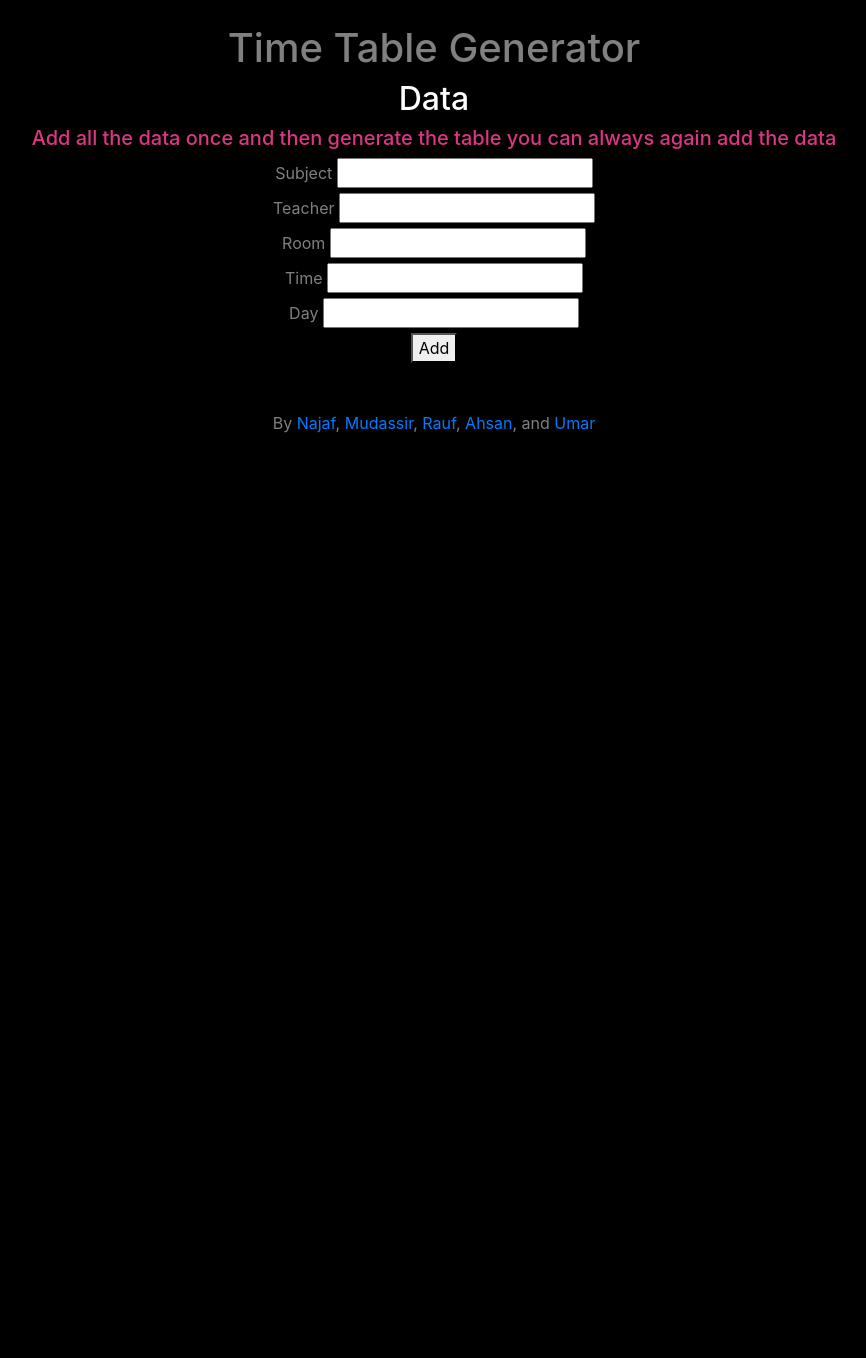
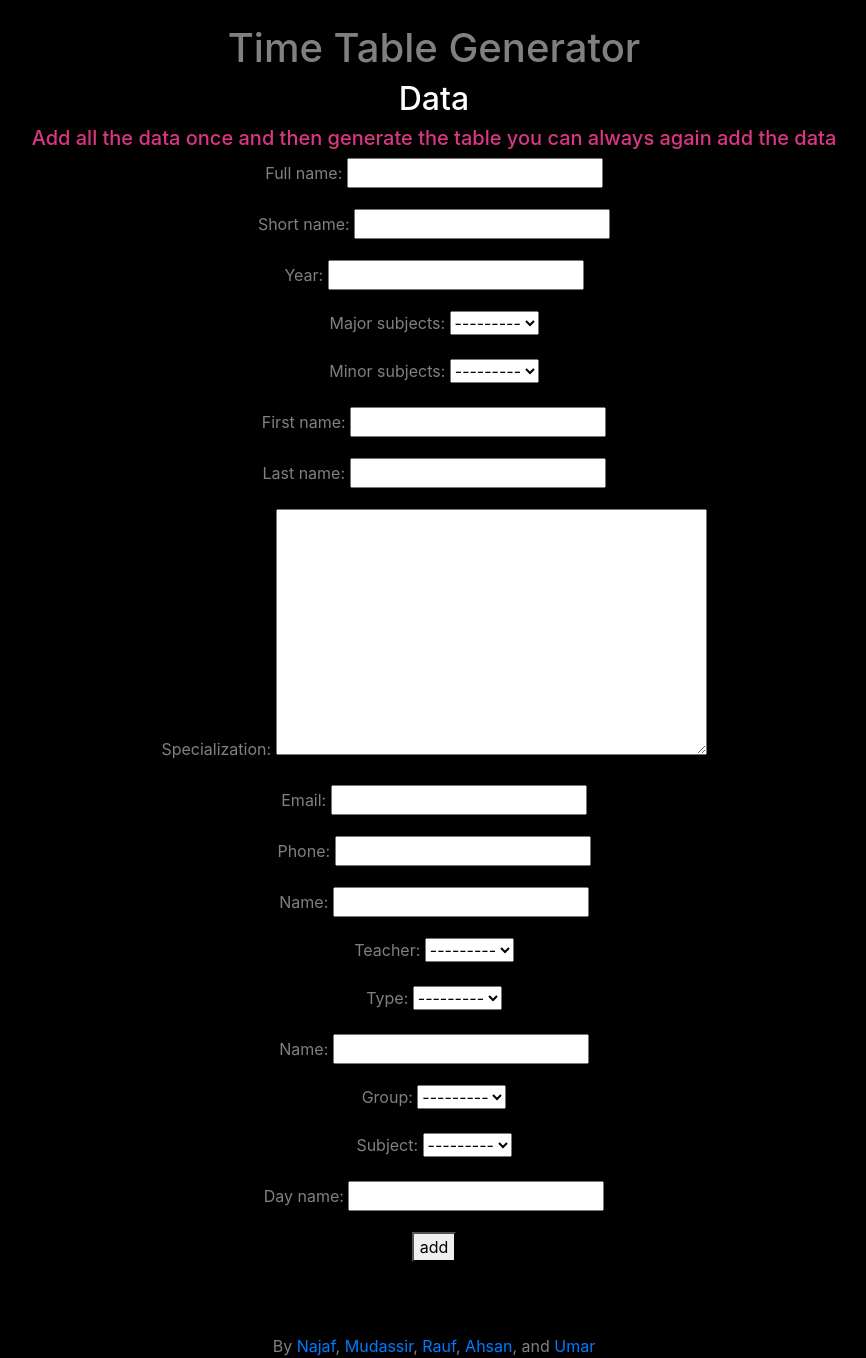
Before and after one commit to Raufjatoi/Time_Table_Generator, a Django app: page /data/ in a window 1280 px wide. Shown: the part 24-1382 px from the top of the page, without its empty margins (206-1072 px from the left). Before the commit the page ends 457 px from the top, so only its background shows below. Run offline with Django 5.2, Linux system fonts and the light colour scheme; a user stored in the database is signed in; data that the repository does not hold is empty; some libraries are stand-ins or nearby versions.

Commit message:
added the vid5 and updated others

```diff
--- a/timetable/table/forms.py
+++ b/timetable/table/forms.py
@@ -1,6 +1,7 @@
 from django import forms
 from django.contrib.auth.models import User
-from .models import Teacher, Subject, SubjectGroup, SubjectGroupMapping, Department, Day
+from .models import Teacher, Subject, SubjectGroup, SubjectGroupMapping, Department, Day , Break
+
 
 class UserRegistrationForm(forms.ModelForm):
     password = forms.CharField(widget=forms.PasswordInput)
@@ -16,29 +17,34 @@ class UserLoginForm(forms.Form):
 class TeacherForm(forms.ModelForm):
     class Meta:
         model = Teacher
-        fields = '__all__'
+        fields = ['first_name', 'last_name', 'specialization', 'email', 'phone']
 
 class SubjectForm(forms.ModelForm):
     class Meta:
         model = Subject
-        fields = '__all__'
+        fields = ['name', 'teacher' , 'type']
 
 class SubjectGroupForm(forms.ModelForm):
     class Meta:
         model = SubjectGroup
-        fields = '__all__'
+        fields = ['name']
 
 class SubjectGroupMappingForm(forms.ModelForm):
     class Meta:
         model = SubjectGroupMapping
-        fields = '__all__'
+        fields = ['group', 'subject']
 
 class DepartmentForm(forms.ModelForm):
     class Meta:
         model = Department
-        fields = '__all__'
+        fields = ['full_name', 'short_name', 'year', 'major_subjects', 'minor_subjects']
 
 class DayForm(forms.ModelForm):
     class Meta:
         model = Day
-        fields = '__all__'
+        fields = ['day_name']
+
+class BreakForm(forms.ModelForm):
+    class Meta:
+        model = Break
+        fields = ['start_time', 'end_time']
--- a/timetable/table/templates/data.html
+++ b/timetable/table/templates/data.html
@@ -6,25 +6,12 @@
 
 <h5> Add all the data once and then generate the table you can always again add the data </h5>
 
-<form method="POST">
+<form method='POST'>
     {% csrf_token %}
-    <label for="subject">Subject</label>
-    <input type="text" name="subject" id="subject" required>
-    <br>
-    <label for="teacher">Teacher</label>
-    <input type="text" name="teacher" id="teacher" required>
-    <br>
-    <label for="room">Room</label>
-    <input type="text" name="room" id="room" required>
-    <br>
-    <label for="time">Time</label>
-    <input type="text" name="time" id="time" required>
-    <br>
-    <label for="day">Day</label>
-    <input type="text" name="day" id="day" required>
-    <br>
-    <button type="submit">Add</button>
-
-
+    {% for form in forms %}
+        {{ form.as_p }}
+    {% endfor %}
+    <button type='submit'> add </button>
+</form>
 
 {% endblock %}
--- a/timetable/table/views.py
+++ b/timetable/table/views.py
@@ -42,7 +42,7 @@ def profile(request):
 
 @login_required
 def data(request):
-    forms = DepartmentForm() , TeacherForm() , SubjectForm() , SubjectGroupForm() , SubjectGroupMappingForm() , DayForm()
+    forms = [DepartmentForm() , TeacherForm() , SubjectForm() , SubjectGroupForm() , SubjectGroupMappingForm() , DayForm()]
     return render(request , 'data.html' , {'forms': forms})
 
 @login_required
```
